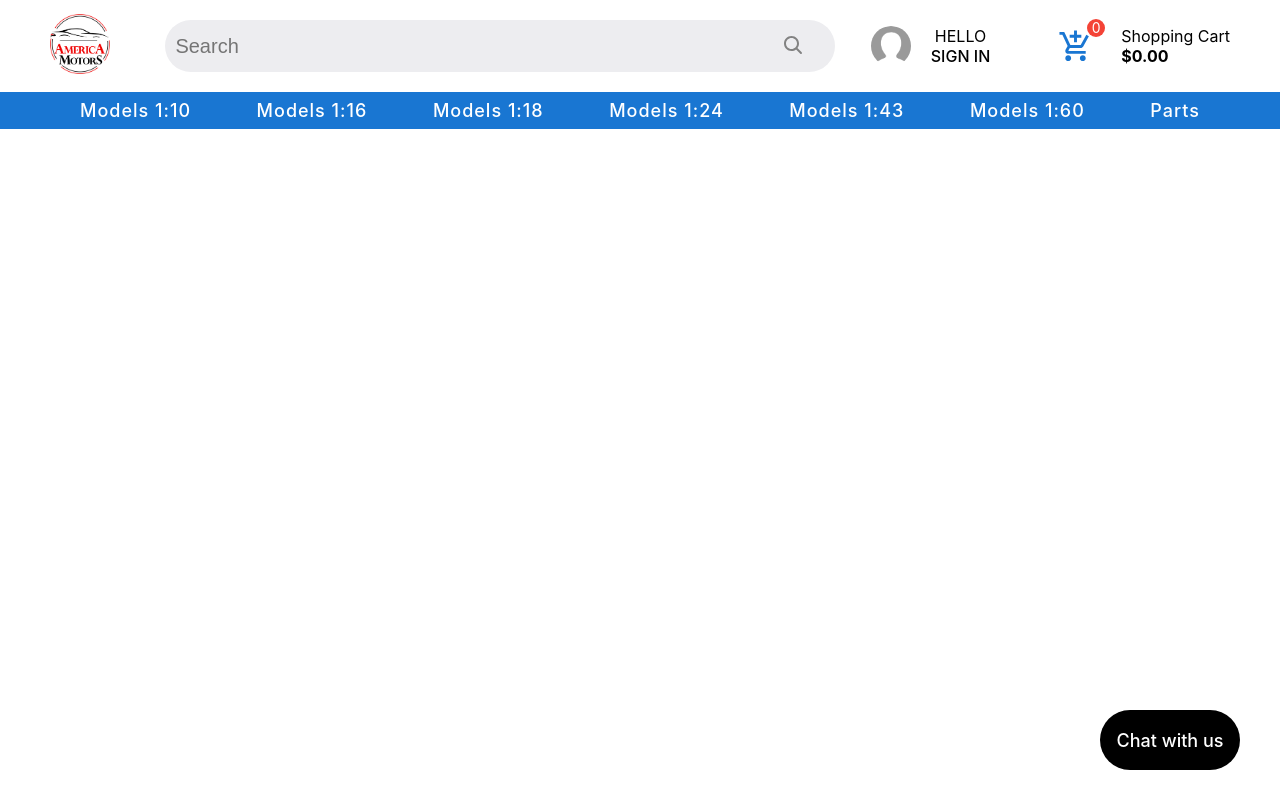
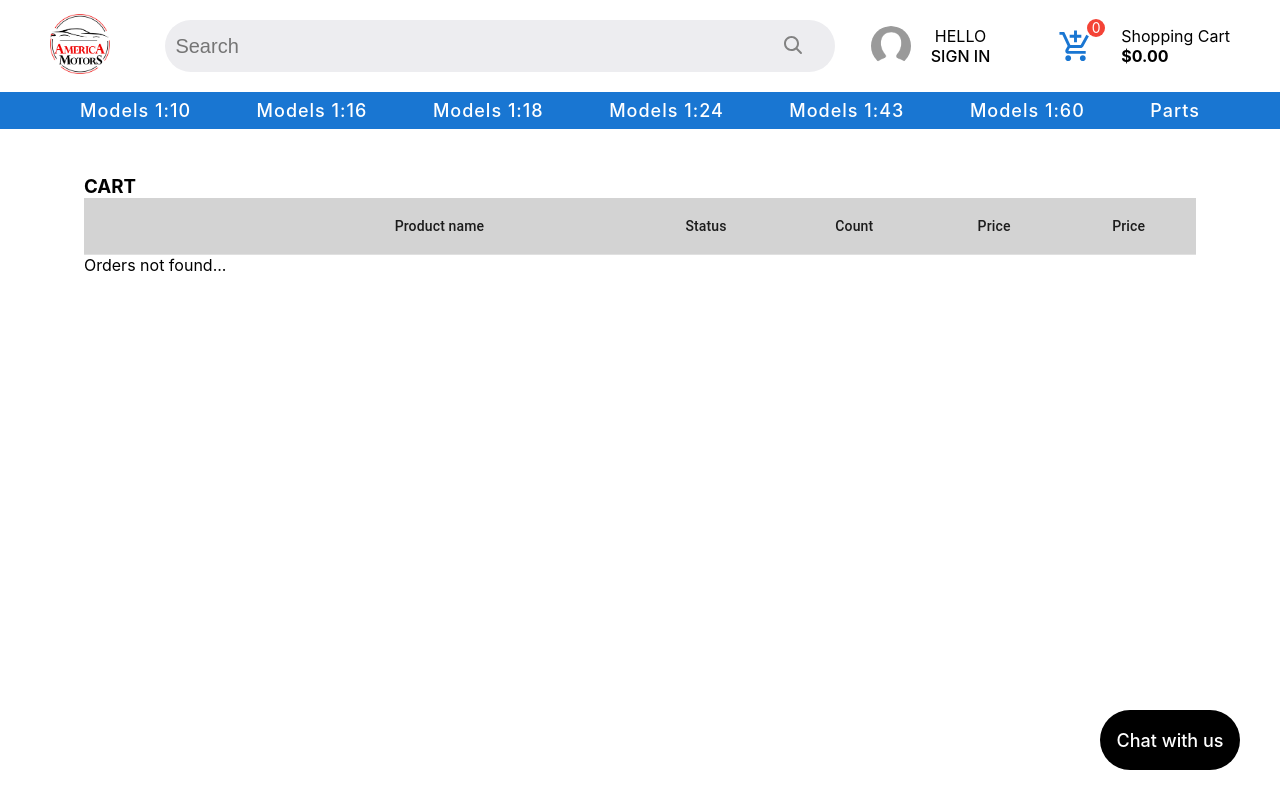
Before and after one commit to maxmajorov/online-store, a React (Create React App) app: page /cart in a window 1280 px wide. Built offline with nearby package versions, Linux system fonts and the light colour scheme.

Commit message:
feat: add table to cart component & get values from stor for view

```diff
--- a/src/app/App.tsx
+++ b/src/app/App.tsx
@@ -44,8 +44,14 @@ export const App = () => {
               </WithLayout>
             }
           />
-          <Route path="/cart" element={<Cart />} />
-          {/* <Route path="/login" element={<LoginForm />} /> */}
+          <Route
+            path="/cart"
+            element={
+              <WithLayout>
+                <Cart />
+              </WithLayout>
+            }
+          />
           <Route
             path="/*"
             element={
--- a/src/components/cart/Cart.module.scss
+++ b/src/components/cart/Cart.module.scss
@@ -1,7 +1,6 @@
 .wrapper {
-  /* height: 100%; */
   padding: 20px;
-  box-shadow: 0px 0px 30px 4px #1976d2;
+
 
 }
 
--- a/src/components/cart/Cart.tsx
+++ b/src/components/cart/Cart.tsx
@@ -1,10 +1,165 @@
-import React, { useCallback, useEffect } from "react";
+import React from "react";
+import TableBody from "@mui/material/TableBody";
+import IconButton from "@mui/material/IconButton";
+import Table from "@mui/material/Table";
+import TableContainer from "@mui/material/TableContainer";
+import TableHead from "@mui/material/TableHead";
+import TableRow from "@mui/material/TableRow";
+import TableCell from "@mui/material/TableCell";
+import ClearIcon from "@mui/icons-material/Clear";
 import classes from "./Cart.module.scss";
+import { useAppSelector } from "../../store/store";
+import { ordersInCartSelector } from "../../store/reducers/cart-reducer";
+
+interface Data {
+  id: string;
+  image: string;
+  name: string;
+  status: number;
+  count: number;
+  price: number;
+  deleteItem: string;
+}
+
+interface HeadCell {
+  id: keyof Data;
+  label: string;
+  textAlign: "left" | "center" | "right" | "justify" | "inherit" | undefined;
+  sortable?: boolean;
+  disablePadding: boolean;
+}
+
+const headCells: readonly HeadCell[] = [
+  {
+    id: "image",
+    textAlign: "left",
+    disablePadding: true,
+    label: "",
+  },
+  {
+    id: "name",
+    textAlign: "left",
+    disablePadding: true,
+    label: "Product name",
+  },
+  {
+    id: "status",
+    textAlign: "center",
+    disablePadding: false,
+    label: "Status",
+  },
+  {
+    id: "count",
+    textAlign: "center",
+    disablePadding: false,
+    label: "Count",
+  },
+  {
+    id: "price",
+    textAlign: "center",
+    disablePadding: false,
+    label: "Price",
+  },
+  {
+    id: "deleteItem",
+    textAlign: "center",
+    disablePadding: false,
+    label: "Price",
+  },
+];
+
+const EnhancedTableHead: React.FC = () => {
+  return (
+    <TableHead style={{ backgroundColor: "lightGray" }}>
+      <TableRow>
+        {headCells.map((headCell) => (
+          <TableCell
+            key={headCell.id}
+            align={headCell.textAlign}
+            padding="normal"
+          >
+            {headCell.label}
+          </TableCell>
+        ))}
+      </TableRow>
+    </TableHead>
+  );
+};
 
 export const Cart: React.FC = React.memo(() => {
+  const ordersList = useAppSelector(ordersInCartSelector);
+
   return (
     <div className={classes.wrapper}>
       <h3>CART</h3>
+      <TableContainer className={classes.tableContainer}>
+        <Table
+          sx={{ minWidth: 750 }}
+          aria-labelledby="tableTitle"
+          size={"medium"}
+        >
+          <EnhancedTableHead />
+          <TableBody>
+            {ordersList.length ? (
+              ordersList.map((order, index) => {
+                const labelId = `enhanced-table-checkbox-${index}`;
+
+                return (
+                  <TableRow hover key={index}>
+                    <TableCell
+                      component="th"
+                      id={labelId}
+                      scope="row"
+                      padding="none"
+                      align={
+                        headCells.find((cell) => cell.id === "name")?.textAlign
+                      }
+                      style={{ paddingLeft: "15px" }}
+                    >
+                      {order.brand}
+                    </TableCell>
+                    <TableCell>
+                      <IconButton
+                        // disabled={status === "loading" || card.cardsCount === 0}
+                        onClick={() => {}}
+                      >
+                        {/* <KeyboardTabIcon /> */}
+                      </IconButton>
+                    </TableCell>
+                    <TableCell
+                      padding="normal"
+                      // align={
+                      // headCells.find((cell) => cell.id === "cards")?.textAlign
+                      // }
+                    >
+                      {/* {order.cardsCount} */}
+                    </TableCell>
+                    <TableCell
+                      padding="normal"
+                      // align={
+                      // headCells.find((cell) => cell.id === "update")
+                      //   ?.textAlign
+                      // }
+                    >
+                      {/* {order.updated.slice(0, 10)} */}
+                    </TableCell>
+                    <TableCell padding="normal" align={"center"}>
+                      {/* {order.user_name} */}
+                    </TableCell>
+                    <TableCell align="right" style={{ display: "flex" }}>
+                      <IconButton aria-label="delete">
+                        <ClearIcon color={"error"} />
+                      </IconButton>
+                    </TableCell>
+                  </TableRow>
+                );
+              })
+            ) : (
+              <div>Orders not found...</div> //Стилизовать!!!
+            )}
+          </TableBody>
+        </Table>
+      </TableContainer>
     </div>
   );
 });
--- a/src/components/common/header/Header.tsx
+++ b/src/components/common/header/Header.tsx
@@ -16,7 +16,7 @@ import {
   ordersNumSelector,
   priceSelector,
 } from "../../../store/reducers/cart-reducer";
-import { useLocalStorage } from "../../../hooks/useLocalStorage";
+import { useNavigate } from "react-router-dom";
 
 export const Header: React.FC = () => {
   const [searchCustomer, setSearchCustomer] = useState<string>("");
@@ -25,6 +25,8 @@ export const Header: React.FC = () => {
   const currentUser = useAppSelector(currentUserSelector);
   const price = useAppSelector(priceSelector);
   const orderNum = useAppSelector(ordersNumSelector);
+
+  const navigate = useNavigate();
 
   const onSearchHandler = () => {
     console.log("find");
@@ -59,7 +61,10 @@ export const Header: React.FC = () => {
             <SignIN />
           </div>
 
-          <div className={classes.controlsCart}>
+          <div
+            className={classes.controlsCart}
+            onClick={() => navigate("cart")}
+          >
             <IconButton color="primary" component="label">
               <AddShoppingCartIcon fontSize="large" />
             </IconButton>
--- a/src/components/onlineStore/OnlineStore.tsx
+++ b/src/components/onlineStore/OnlineStore.tsx
@@ -1,24 +1,22 @@
-import React, { useEffect } from "react";
+import React from "react";
 import { useLocation } from "react-router-dom";
 import defImg from "../../assets/img/default-image.png";
-import { Button } from "@mui/material";
 import DoneIcon from "@mui/icons-material/Done";
 import CloseIcon from "@mui/icons-material/Close";
-import { collection, orderBy, query } from "firebase/firestore";
+import { collection, DocumentData, orderBy, query } from "firebase/firestore";
 import { db } from "../..";
 import { useCollectionData } from "react-firebase-hooks/firestore";
 import classes from "./OnlineStore.module.scss";
-import { useAppDispatch, useAppSelector } from "../../store/store";
+import { useAppDispatch } from "../../store/store";
 import { setAppStatusAC } from "../../store/reducers/app-reducer";
 import {
-  priceSelector,
+  OrderType,
   setOrdersNumAC,
+  setOrdersToCartAC,
   setPriceAC,
 } from "../../store/reducers/cart-reducer";
 
 export const OnlineStore: React.FC = React.memo(() => {
-  const priceStore = useAppSelector(priceSelector);
-
   const { state } = useLocation();
 
   const dispatch = useAppDispatch();
@@ -29,8 +27,14 @@ export const OnlineStore: React.FC = React.memo(() => {
     ? dispatch(setAppStatusAC({ status: "loading" }))
     : dispatch(setAppStatusAC({ status: "idle" }));
 
-  const addToCartHandler = (price: number) => {
+  // export declare interface DocumentData {
+  //     /** A mapping between a field and its value. */
+  //     [field: string]: any;
+  // }
+
+  const addToCartHandler = (price: number, order: any) => {
     dispatch(setPriceAC({ price }));
+    dispatch(setOrdersToCartAC({ order }));
     dispatch(setOrdersNumAC());
   };
 
@@ -73,7 +77,7 @@ export const OnlineStore: React.FC = React.memo(() => {
                     : {}
                 }
                 className={classes.item_controls}
-                onClick={() => addToCartHandler(model.price)}
+                onClick={() => addToCartHandler(model.price, model)}
               >
                 Add to cart
               </div>
--- a/src/store/reducers/cart-reducer.ts
+++ b/src/store/reducers/cart-reducer.ts
@@ -7,7 +7,12 @@ import {
 import { RootStateType } from "../store";
 import { setAppStatusAC } from "./app-reducer";
 import { getAuth } from "firebase/auth";
-import { addDoc, collection, serverTimestamp } from "firebase/firestore";
+import {
+  addDoc,
+  collection,
+  DocumentData,
+  serverTimestamp,
+} from "firebase/firestore";
 import { db } from "../..";
 
 // Типизация state в toolkit Не нужна
@@ -47,6 +52,7 @@ const slice = createSlice({
   initialState: {
     price: 0.0,
     orderNums: 0,
+    ordersInCart: [] as Array<OrderType>,
   },
   reducers: {
     setPriceAC(state, action: PayloadAction<{ price: number }>) {
@@ -55,16 +61,36 @@ const slice = createSlice({
     setOrdersNumAC(state) {
       state.orderNums++;
     },
+    setOrdersToCartAC(state, action: PayloadAction<{ order: OrderType }>) {
+      state.ordersInCart.push(action.payload.order);
+    },
   },
   extraReducers(builder) {},
 });
 
 export const cartReducer = slice.reducer;
-export const { setPriceAC, setOrdersNumAC } = slice.actions;
+export const { setPriceAC, setOrdersNumAC, setOrdersToCartAC } = slice.actions;
 
 // ==== SELECTORS ====
 
 export const priceSelector = (state: RootStateType) => state.cart.price;
 export const ordersNumSelector = (state: RootStateType) => state.cart.orderNums;
+export const ordersInCartSelector = (state: RootStateType) =>
+  state.cart.ordersInCart;
 
 // ==== TYPES ====
+
+export type OrderType = {
+  body: string;
+  brand: string;
+  copacity: string;
+  fuel: string;
+  gear: string;
+  grade: number;
+  image: string;
+  inStore: boolean;
+  model: string;
+  odometr: number;
+  price: number;
+  year: number;
+};
```
